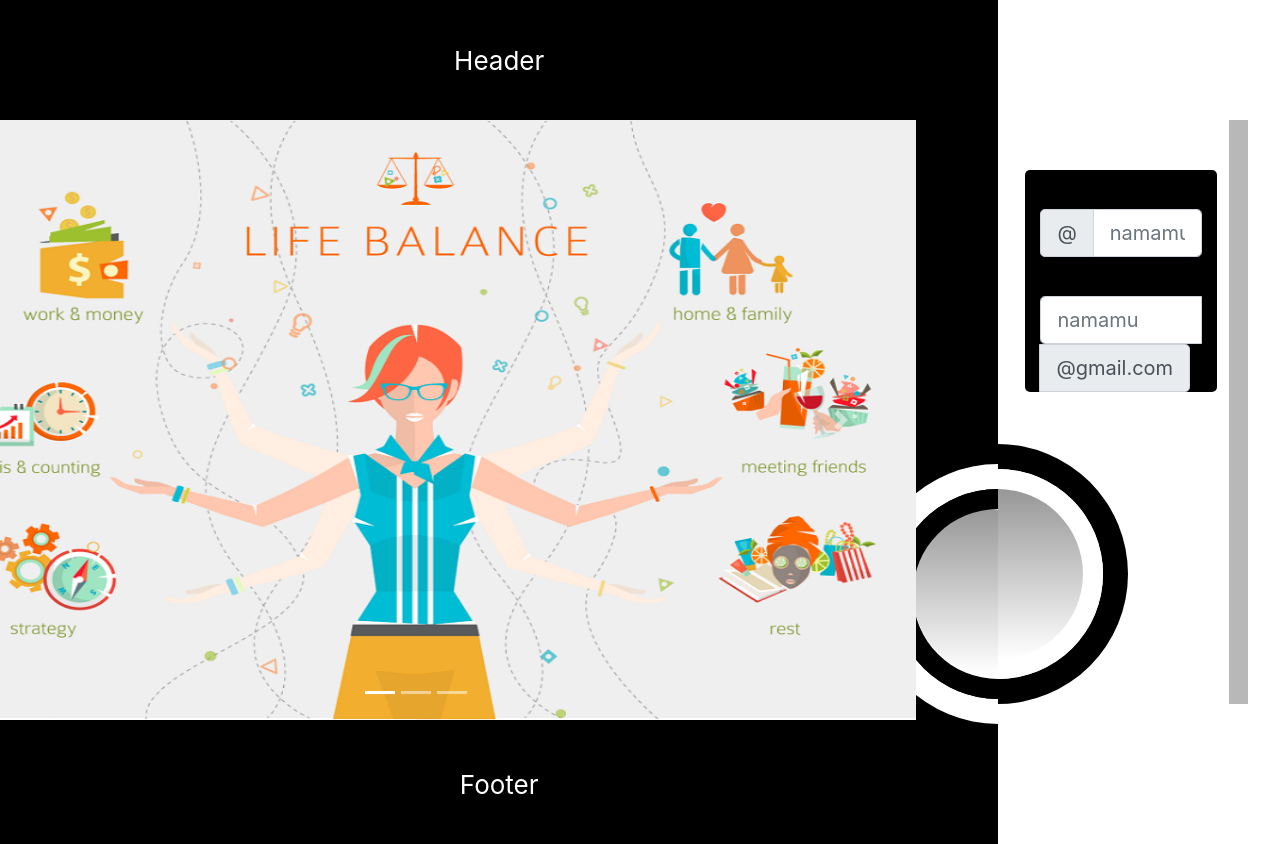
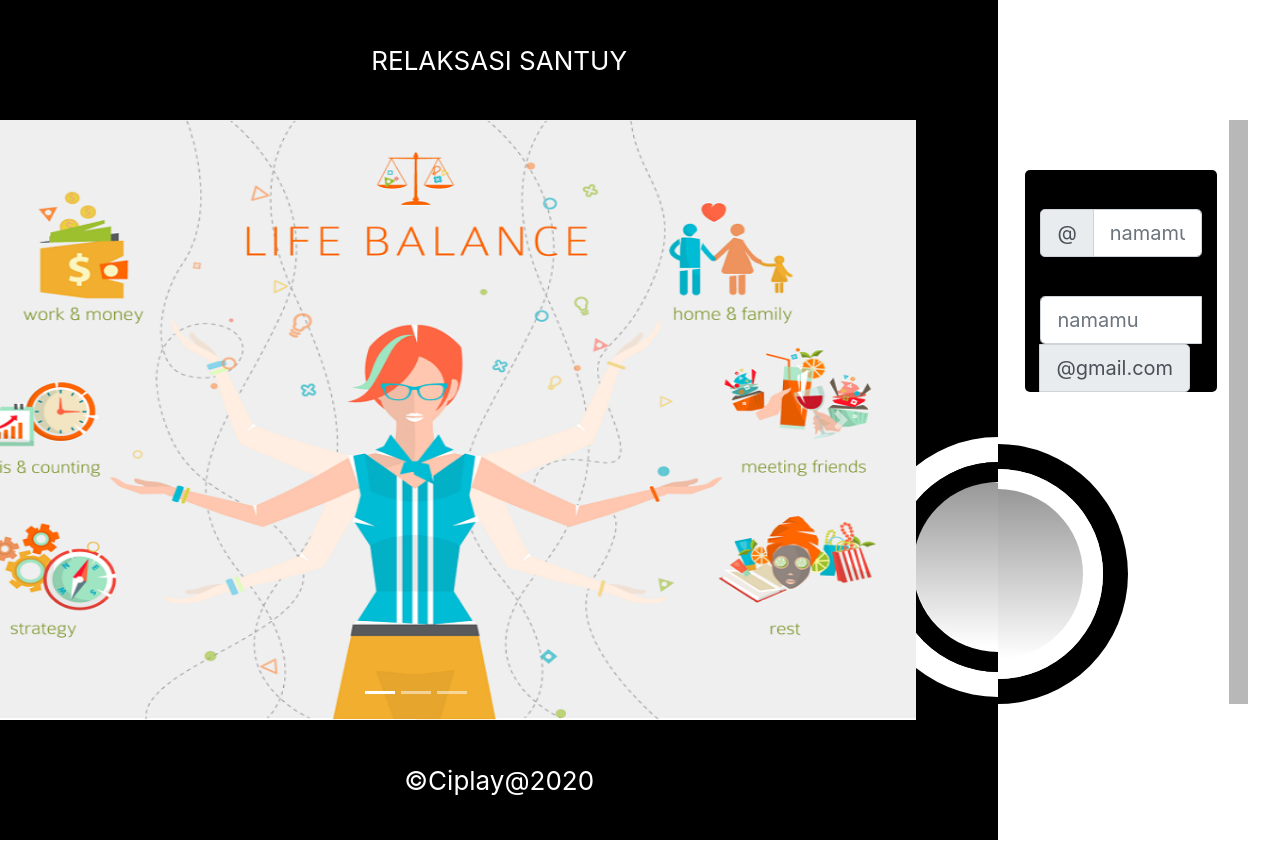
Before and after one commit to ciplay/reactjs-app-relaksasi-santuy, a React (Create React App) app: page / in a window 1280 px wide. Built offline with nearby package versions, Linux system fonts and the light colour scheme.

Commit message:
Refactor content

```diff
--- a/public/index.html
+++ b/public/index.html
@@ -1,14 +1,12 @@
 <!DOCTYPE html>
 <html lang="en">
+
 <head>
   <meta charset="utf-8" />
-    <link rel="icon" href="%PUBLIC_URL%/favicon.ico" />
+  <link rel="icon" href="%PUBLIC_URL%/logo_yinyang.ico" />
   <meta name="viewport" content="width=device-width, initial-scale=1" />
   <meta name="theme-color" content="#000000" />
-    <meta
-      name="description"
-      content="Web site created using create-react-app"
-    />
+  <meta name="description" content="Web site created using create-react-app" />
   <link rel="apple-touch-icon" href="%PUBLIC_URL%/logo192.png" />
   <!--
       manifest.json provides metadata used when your web app is installed on a
@@ -24,8 +22,9 @@
       work correctly both with client-side routing and a non-root public URL.
       Learn how to configure a non-root public URL by running `npm run build`.
     -->
-    <title>React App</title>
+  <title>RELAKSASI SANTUY</title>
 </head>
+
 <body>
   <noscript>You need to enable JavaScript to run this app.</noscript>
   <div id="root"></div>
@@ -40,4 +39,5 @@
       To create a production bundle, use `npm run build` or `yarn build`.
     -->
 </body>
+
 </html>
--- a/src/App.scss
+++ b/src/App.scss
@@ -1,3 +1,4 @@
+// FrontPages
 // variables
 $bgblack: black;
 $bgwhite: white;
@@ -45,12 +46,19 @@ $bggrey: #B8B8B8;
   color: white;
 }
 .wrapper-layer {
+  min-height: 70vh;
+  width: 10vw;
+  display: flex;
+  flex-direction: column;
+  justify-content: center;
+
+  .wrapper-second {
     min-height: 60vh;
     width: 10vw;
     .block-space {
       min-height: 24vh;
       width: 8vw;
-    margin-top: 100px;
+      margin-top: 50px;
       margin-left: 27px;
     }
     .frame-button-left-layer1 {
@@ -77,6 +85,7 @@ $bggrey: #B8B8B8;
           width: 150px;
           border-radius: 50%;
           border-right: 0;
+        }
       }
     }
   }
--- a/src/LoginPage/index.js
+++ b/src/LoginPage/index.js
@@ -10,7 +10,7 @@ function LoginPage() {
       <Row className="App-row">
         <Col>
           <header className="App-header">
-            Header
+            RELAKSASI SANTUY
         </header>
         </Col>
         <div className="App-content-right-corner" />
@@ -22,8 +22,10 @@ function LoginPage() {
           </div>
         </Col>
         <div className="wrapper-layer">
-          <div className="block-space" />
-          <div className="frame-button-left-layer1"><div className="frame-button-left-layer2"><div className="button-login-left" /></div></div>
+          <div className="wrapper-second">
+            <div className="block-space" />
+            <div className="frame-button-left-layer1"><div className="frame-button-left-layer2"><div className="button-login-left" /></div></div>
+          </div>
         </div>
         <div className="App-content-right">
           <div className="App-main-content-right">
@@ -39,7 +41,7 @@ function LoginPage() {
       <Row className="App-row">
         <Col>
           <footer className="App-footer">
-            Footer
+            &#169;Ciplay@2020
         </footer>
         </Col>
         <div className="App-content-right-corner" />
```
Also changed, not shown: 2 other files (tests, documents, lock files or other folders). Lines whose indentation alone changed are shown as unchanged.
